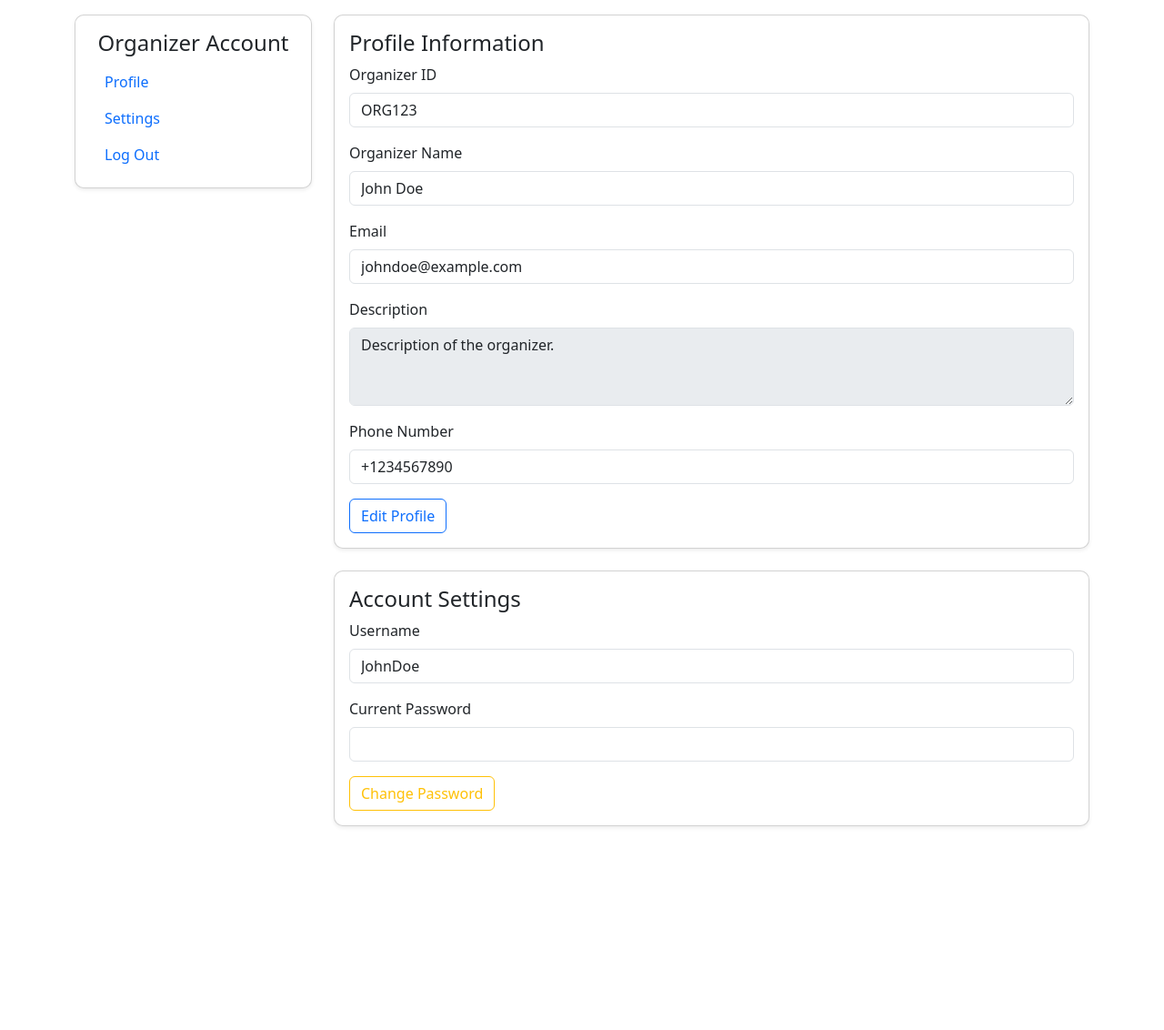
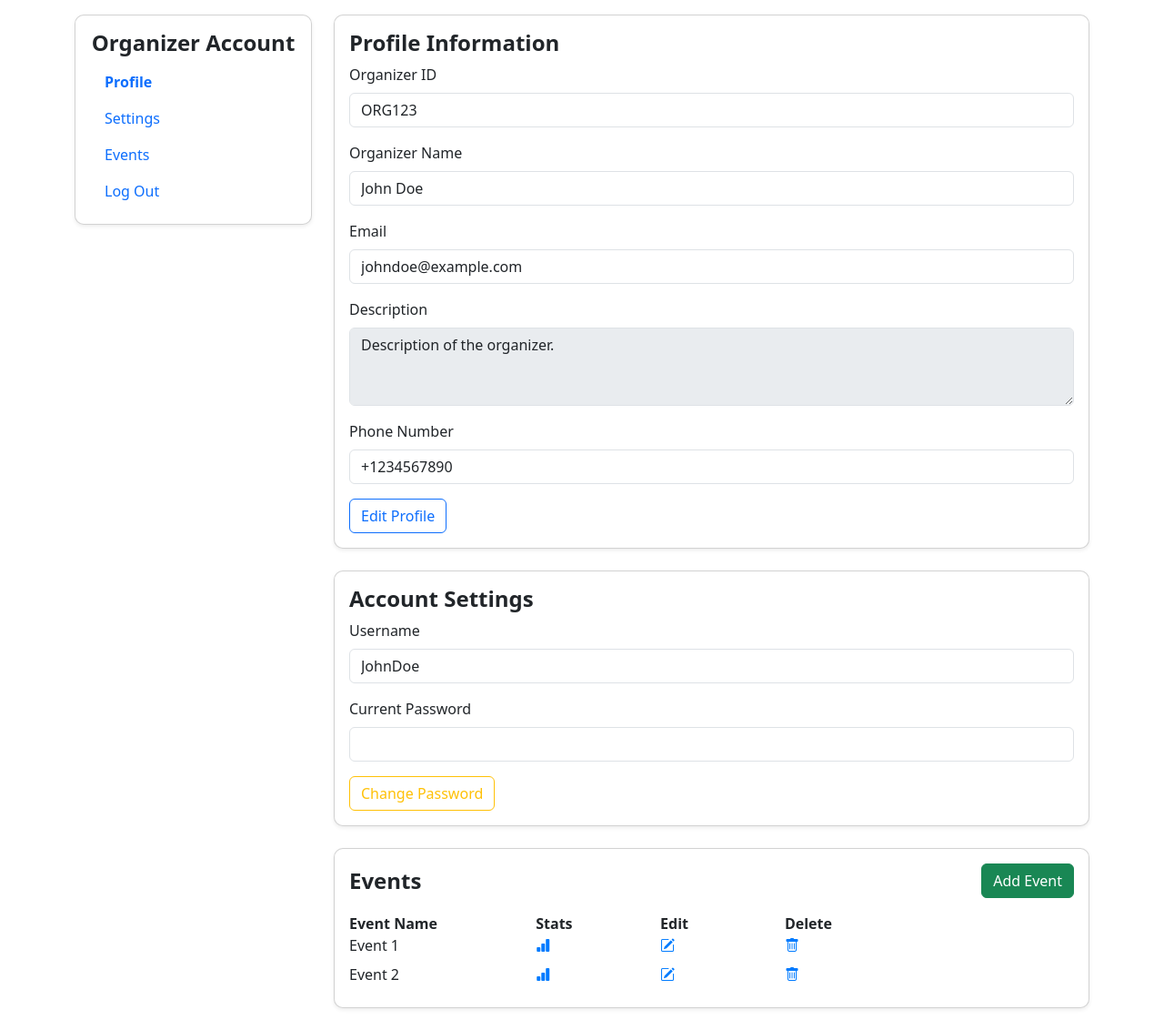
Before and after one commit to CGCube/EventNova, a Flask app: page /profile in a window 1280 px wide. Shown: the part 119-1251 px from the top of the page at 91% size. Before the commit the page ends 1028 px from the top, so only its background shows below. Run offline with Flask 3, Linux system fonts and the light colour scheme.

Commit message:
Added organizer profile

```diff
--- a/app.py
+++ b/app.py
@@ -28,8 +28,12 @@ def signup_guest():
 def signup_organizer():
     return render_template('signup_organizer.html')
 
+@app.route('/add-event')
+def add_event():
+    return render_template('add_event.html')
+
 @app.route('/profile')
-def userProfile():
+def user_profile():
     if isLoggedIn:
         if UserType == "guest":
             return render_template('profile_guest.html')
--- a/static/styles/profile-organizer.css
+++ b/static/styles/profile-organizer.css
@@ -6,10 +6,12 @@
 
 .card {
     border-radius: 10px;
+    margin-bottom: 20px;
 }
 
 .card-title {
     font-size: 1.5rem;
+    font-weight: bold;
 }
 
 .custom-btn {
@@ -21,6 +23,34 @@ textarea[readonly] {
     opacity: 1;
 }
 
-nav-link.active {
+.nav-link.active {
     font-weight: bold;
 }
+
+.sticky-sidebar {
+    position: -webkit-sticky;
+    position: sticky;
+    top: 20px; /* Adjust this value as needed */
+    height: calc(100vh - 20px); /* Adjust height to fit the screen */
+    overflow-y: auto; /* Add scroll if content overflows */
+}
+
+@media (max-width: 767px) {
+    .sticky-sidebar {
+        position: static;
+        margin-bottom: 20px;
+    }
+}
+
+.sticky-sidebar .card {
+    margin-bottom: 20px;
+}
+
+.bi-pencil-square, .bi-trash, .bi-bar-chart-fill {
+    cursor: pointer;
+    color: #007bff;
+}
+
+.bi-pencil-square:hover, .bi-trash:hover, .bi-bar-chart-fill:hover {
+    color: #0056b3;
+}
--- a/templates/base/header_footer.html
+++ b/templates/base/header_footer.html
@@ -8,6 +8,7 @@
         <meta charset="utf-8">
         <meta name="viewport" content="width=device-width, initial-scale=1">
         <title>{% block page_title %}{% endblock page_title %}</title>
+        <link rel="stylesheet" href="https://cdnjs.cloudflare.com/ajax/libs/bootstrap-icons/1.5.0/font/bootstrap-icons.min.css">
         <link rel="shortcut icon" href="{{ url_for('static', filename='logo/favicon.ico') }}">
         <link href="https://cdn.jsdelivr.net/npm/bootstrap@5.3.3/dist/css/bootstrap.min.css" rel="stylesheet" integrity="sha384-QWTKZyjpPEjISv5WaRU9OFeRpok6YctnYmDr5pNlyT2bRjXh0JMhjY6hW+ALEwIH" crossorigin="anonymous">
         <!-- Custom CSS for the header and footer -->
--- a/templates/base/header_footer_loggedin.html
+++ b/templates/base/header_footer_loggedin.html
@@ -5,6 +5,7 @@
         <meta name="viewport" content="width=device-width, initial-scale=1">
         <title>{% block page_title %}{% endblock page_title %}</title>
         <link rel="shortcut icon" href="{{ url_for('static', filename='logo/favicon.ico') }}">
+        <link rel="stylesheet" href="https://cdnjs.cloudflare.com/ajax/libs/bootstrap-icons/1.5.0/font/bootstrap-icons.min.css">
         <link href="https://cdn.jsdelivr.net/npm/bootstrap@5.3.3/dist/css/bootstrap.min.css" rel="stylesheet" integrity="sha384-QWTKZyjpPEjISv5WaRU9OFeRpok6YctnYmDr5pNlyT2bRjXh0JMhjY6hW+ALEwIH" crossorigin="anonymous">
         <!-- Custom CSS for the header and footer -->
         <link rel="stylesheet" href="{{ url_for('static', filename='styles/base/header_footer_loggedin.css') }}">
--- a/templates/base/signin_base.html
+++ b/templates/base/signin_base.html
@@ -6,6 +6,7 @@
         <title>{% block page_title %}{% endblock page_title %}</title>
         <link href="https://cdn.jsdelivr.net/npm/bootstrap@5.3.0-alpha1/dist/css/bootstrap.min.css" rel="stylesheet">
         <link rel="stylesheet" href="{{ url_for('static', filename=stylesheet_file) }}">
+        <link rel="stylesheet" href="https://cdnjs.cloudflare.com/ajax/libs/bootstrap-icons/1.5.0/font/bootstrap-icons.min.css">
         <link rel="stylesheet" href="{{ url_for('static', filename='styles/base/signin_base.css') }}">
         <link rel="shortcut icon" href="{{ url_for('static', filename='logo/favicon.ico') }}">
     </head>
--- a/templates/profile_organizer.html
+++ b/templates/profile_organizer.html
@@ -20,6 +20,9 @@
                         </li>
                         <li class="nav-item">
                             <a class="nav-link" href="#settings-section">Settings</a>
+                        </li>
+                        <li class="nav-item">
+                            <a class="nav-link" href="#events-section">Events</a>
                         </li>
                         <li class="nav-item">
                             <a class="nav-link" href="#">Log Out</a>
@@ -88,6 +91,29 @@
                     </form>
                 </div>
             </div>
+
+            <div class="card shadow-sm mb-4" id="events-section">
+                <div class="card-body">
+                    <div class="d-flex justify-content-between align-items-center mb-3">
+                        <h5 class="card-title mb-0">Events</h5>
+                        <a type="button" class="btn btn-success" id="addEventBtn" href="/add-event">Add Event</a>
+                    </div>
+                    <div class="row">
+                        <div class="col-md-3"><strong>Event Name</strong></div>
+                        <div class="col-md-2"><strong>Stats</strong></div>
+                        <div class="col-md-2"><strong>Edit</strong></div>
+                        <div class="col-md-2"><strong>Delete</strong></div>
+                    </div>
+                    {% for i in range(2) %}
+                        <div class="row mb-2">
+                            <div class="col-md-3">Event {{ i+1 }}</div>
+                            <div class="col-md-2"><i class="bi bi-bar-chart-fill"></i></div>
+                            <div class="col-md-2"><i class="bi bi-pencil-square"></i></div>
+                            <div class="col-md-2"><i class="bi bi-trash"></i></div>
+                        </div>
+                    {% endfor %}
+                </div>
+            </div>
         </div>
     </div>
 </div>
```
